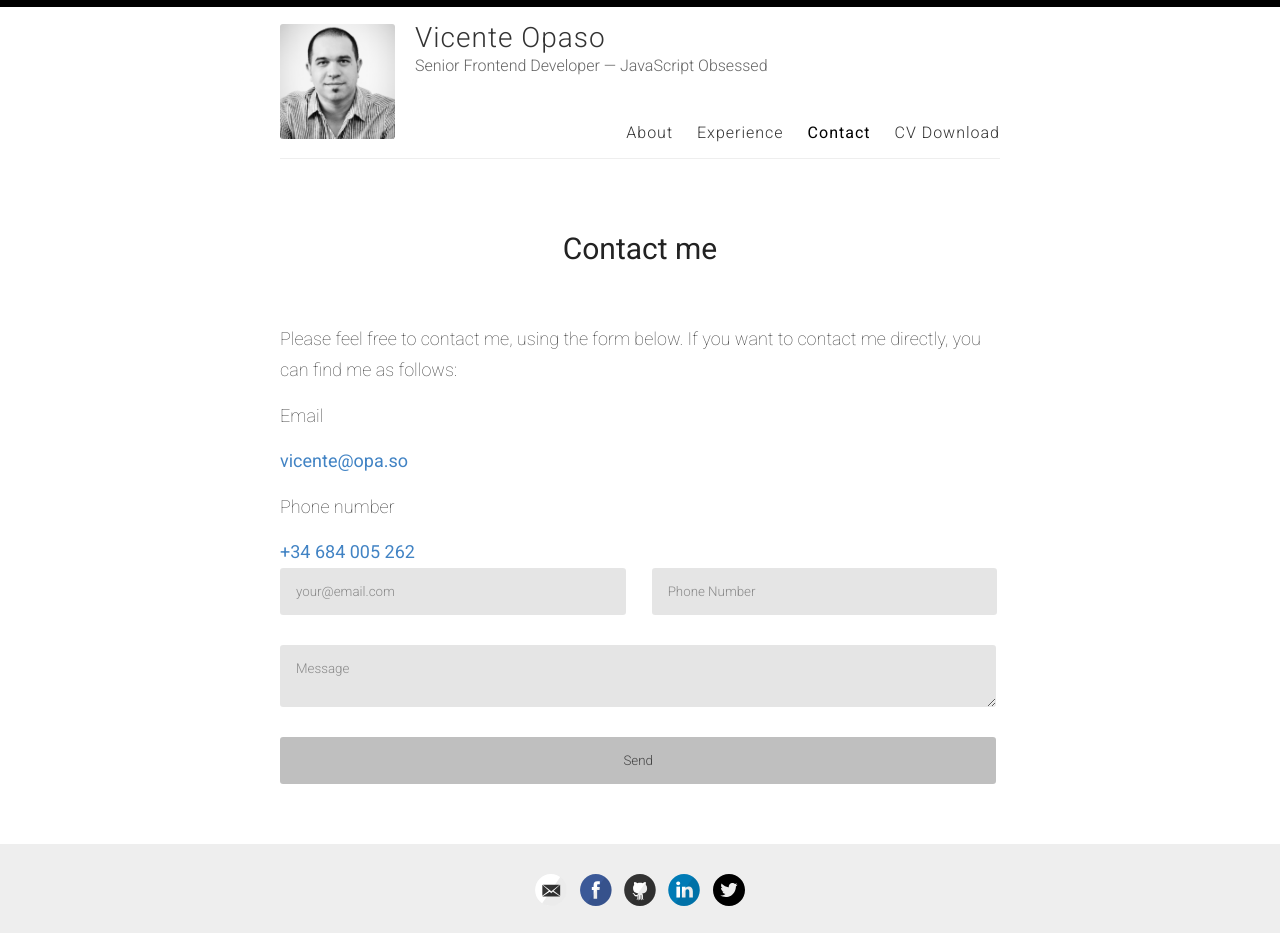
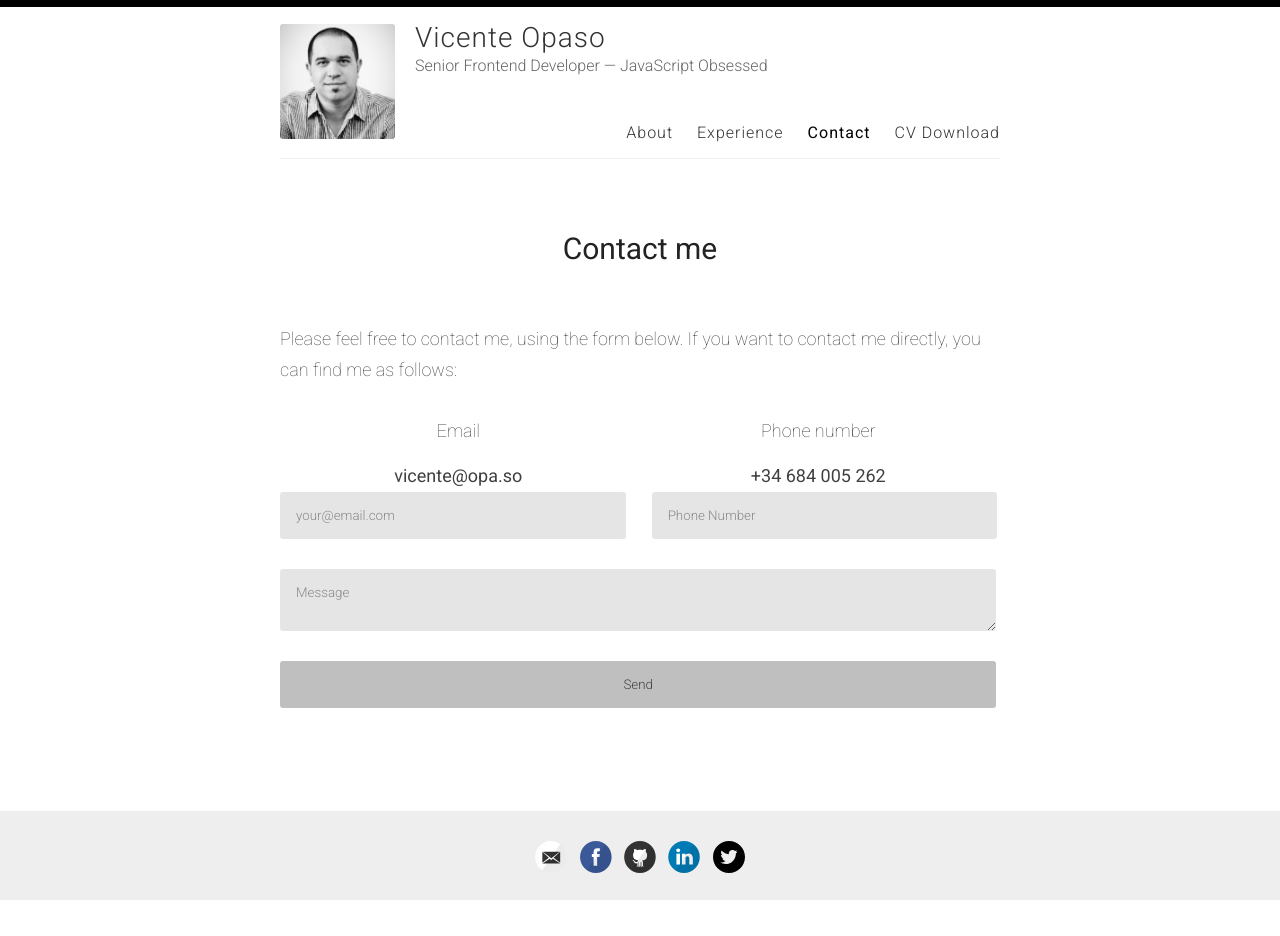
Before and after one commit to vicenteopaso/vicenteopaso, a Jekyll site: the page built from _pages/contact.md, in a window 1280 px wide. Built offline with Jekyll 4.4.1, drawn with Linux system fonts in a browser that asks for light colours; after the commit the page ends 903 px from its top, so only the background shows below that.

Commit message:
Update _custom.scss

```diff
--- a/_sass/_custom.scss
+++ b/_sass/_custom.scss
@@ -3,8 +3,16 @@
 // CUSTOM
 //
 
-body {
-  animation: opacity 0.2s;
+.fade-in-image {
+  animation: fadeIn 0.5s;
+  -webkit-animation: fadeIn 0.5s;
+  -moz-animation: fadeIn 0.5s;
+  -o-animation: fadeIn 0.5s;
+  -ms-animation: fadeIn 0.5s;
+}
+@keyframes fadeIn {
+  0% {opacity:0;}
+  100% {opacity:1;}
 }
 
 // PAGES
@@ -123,6 +131,17 @@
       }
     }
   }
+  #contactWrapper {
+    display: flex;
+    flex-flow: row;
+    > div {
+      flex: 1 1 auto;
+      margin: 0;
+      padding: 0;
+      text-align: center;
+      a { color: #404040 }
+    }
+  }
 }
 header.masthead {
   padding-top: 24px;
```
